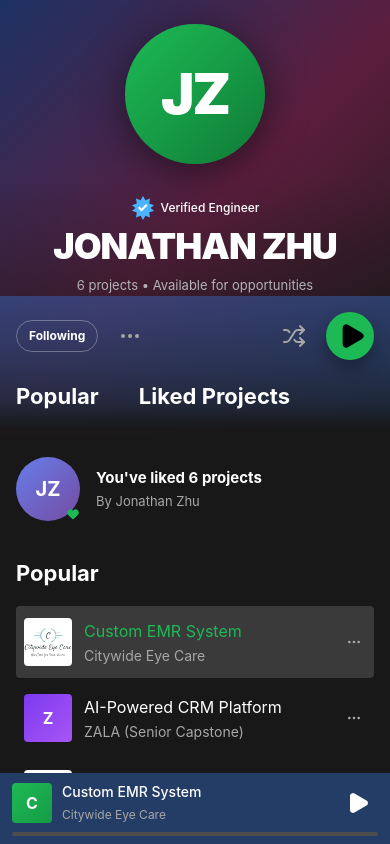
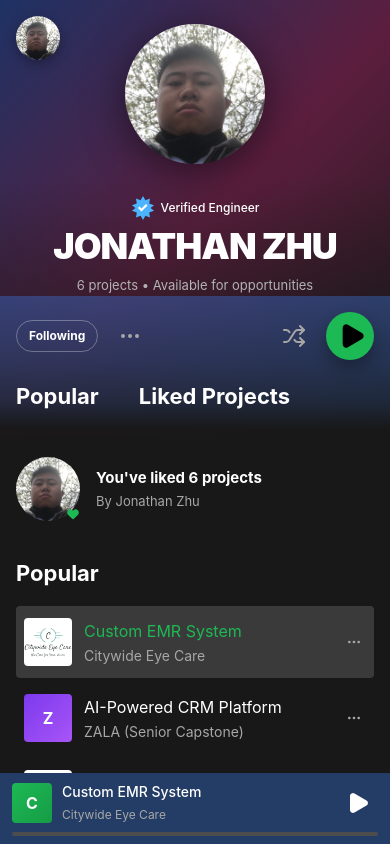
Before and after one commit to Jonathanz4344/portfolio, a React (Vite) app: page / in a window 390 px wide. Built offline with nearby package versions, Linux system fonts and the light colour scheme.

Commit message:
added profile image.

```diff
--- a/index.html
+++ b/index.html
@@ -4,7 +4,7 @@
     <meta charset="UTF-8" />
     <link rel="icon" type="image/svg+xml" href="/vite.svg" />
     <meta name="viewport" content="width=device-width, initial-scale=1.0" />
-    <title>portfolio</title>
+    <title>Jonathan Zhu | Software Engineer</title>
   </head>
   <body>
     <div id="root"></div>
--- a/src/App.css
+++ b/src/App.css
@@ -96,9 +96,15 @@
   .app-container {
     flex-direction: column;
   }
+}
 
+@media (max-width: 768px) {
   .sidebar {
     display: none;
+  }
+
+  .sidebar.mobile-open {
+    display: flex;
   }
 }
 
--- a/src/App.tsx
+++ b/src/App.tsx
@@ -149,6 +149,7 @@
         onPlayingChange={setIsPlaying}
         isRepeatOn={isRepeatOn}
         onRepeatToggle={handleRepeatToggle}
+        onViewDetails={() => setShowProjectDetail(true)}
       />
 
       <ProjectDetail
--- a/src/components/Hero/Hero.css
+++ b/src/components/Hero/Hero.css
@@ -86,16 +86,15 @@
 .profile-photo {
   width: 230px;
   height: 230px;
-  background: linear-gradient(135deg, #1DB954 0%, #169c46 50%, #0f7a35 100%);
   border-radius: 50%;
-  display: flex;
-  align-items: center;
-  justify-content: center;
-  font-size: 90px;
-  font-weight: 900;
-  color: #fff;
+  overflow: hidden;
   box-shadow: 0 8px 40px rgba(0, 0, 0, 0.5);
-  letter-spacing: -4px;
+}
+
+.profile-img {
+  width: 100%;
+  height: 100%;
+  object-fit: cover;
 }
 
 /* Action Bar */
--- a/src/components/Hero/Hero.tsx
+++ b/src/components/Hero/Hero.tsx
@@ -58,7 +58,7 @@
 
         <div className="hero-image">
           <div className="profile-photo">
-            <span>JZ</span>
+            <img src="/profile.jpg" alt="Jonathan Zhu" className="profile-img" />
           </div>
         </div>
       </div>
--- a/src/components/NowPlayingBar/NowPlayingBar.css
+++ b/src/components/NowPlayingBar/NowPlayingBar.css
@@ -31,9 +31,18 @@
 .full-player-close {
   background: none;
   border: none;
+  color: #a7a7a7;
+  cursor: pointer;
+  padding: 4px;
+  display: flex;
+  align-items: center;
+  justify-content: center;
+  transition: all 0.2s ease;
+}
+
+.full-player-close:hover {
   color: #fff;
-  cursor: pointer;
-  padding: 8px;
+  transform: scale(1.1);
 }
 
 .full-player-header-name {
@@ -49,9 +58,18 @@
 .full-player-menu-btn {
   background: none;
   border: none;
+  color: #a7a7a7;
+  cursor: pointer;
+  padding: 4px;
+  display: flex;
+  align-items: center;
+  justify-content: center;
+  transition: all 0.2s ease;
+}
+
+.full-player-menu-btn:hover {
   color: #fff;
-  cursor: pointer;
-  padding: 8px;
+  transform: scale(1.1);
 }
 
 .full-player-dropdown {
--- a/src/components/ProjectList/ProjectList.css
+++ b/src/components/ProjectList/ProjectList.css
@@ -417,13 +417,13 @@
   width: 64px;
   height: 64px;
   border-radius: 50%;
-  background: linear-gradient(135deg, #667eea 0%, #764ba2 100%);
-  display: flex;
-  align-items: center;
-  justify-content: center;
-  font-size: 20px;
-  font-weight: 700;
-  color: #fff;
+  overflow: hidden;
+}
+
+.liked-profile-img {
+  width: 100%;
+  height: 100%;
+  object-fit: cover;
 }
 
 .liked-heart-badge {
--- a/src/components/ProjectList/ProjectList.tsx
+++ b/src/components/ProjectList/ProjectList.tsx
@@ -95,7 +95,7 @@
           <div className="liked-songs-card">
             <div className="liked-profile-container">
               <div className="liked-profile-image">
-                <span>JZ</span>
+                <img src="/profile.jpg" alt="JZ" className="liked-profile-img" />
               </div>
               <div className="liked-heart-badge">
                 <Heart size={14} fill="#1DB954" strokeWidth={0} />
@@ -262,7 +262,7 @@
           <div className="liked-songs-card">
             <div className="liked-profile-container">
               <div className="liked-profile-image">
-                <span>JZ</span>
+                <img src="/profile.jpg" alt="JZ" className="liked-profile-img" />
               </div>
               <div className="liked-heart-badge">
                 <Heart size={14} fill="#1DB954" strokeWidth={0} />
--- a/src/components/Sidebar/Sidebar.css
+++ b/src/components/Sidebar/Sidebar.css
@@ -23,15 +23,21 @@
 .logo-icon {
   width: 48px;
   height: 48px;
-  background: linear-gradient(135deg, #1DB954 0%, #1ed760 100%);
   border-radius: 50%;
-  display: flex;
-  align-items: center;
-  justify-content: center;
-  font-weight: 800;
-  font-size: 18px;
-  color: #000;
-  box-shadow: 0 4px 12px rgba(29, 185, 84, 0.4);
+  overflow: hidden;
+  box-shadow: 0 4px 12px rgba(0, 0, 0, 0.3);
+}
+
+.logo-img {
+  width: 100%;
+  height: 100%;
+  object-fit: cover;
+}
+
+.mobile-menu-img {
+  width: 100%;
+  height: 100%;
+  object-fit: cover;
 }
 
 .logo-text h1 {
@@ -304,9 +310,108 @@
   display: block;
 }
 
+/* Mobile Menu Button */
+.mobile-menu-btn {
+  display: none;
+  position: fixed;
+  top: 16px;
+  left: 16px;
+  z-index: 1000;
+  background: transparent;
+  border: none;
+  border-radius: 50%;
+  width: 44px;
+  height: 44px;
+  cursor: pointer;
+  overflow: hidden;
+  box-shadow: 0 4px 12px rgba(0, 0, 0, 0.3);
+  transition: all 0.2s ease;
+  padding: 0;
+}
+
+.mobile-menu-btn:hover {
+  background: #1ed760;
+  transform: scale(1.05);
+}
+
+.mobile-menu-btn.hidden {
+  opacity: 0;
+  pointer-events: none;
+}
+
+/* Mobile Backdrop */
+.sidebar-backdrop {
+  display: none;
+  position: fixed;
+  inset: 0;
+  background: rgba(0, 0, 0, 0.6);
+  z-index: 998;
+  opacity: 0;
+  visibility: hidden;
+  transition: opacity 0.3s ease, visibility 0.3s ease;
+}
+
+.sidebar-backdrop.open {
+  opacity: 1;
+  visibility: visible;
+}
+
+/* Sidebar Close Button (mobile only) */
+.sidebar-close-btn {
+  display: none;
+  background: none;
+  border: none;
+  color: #a7a7a7;
+  cursor: pointer;
+  padding: 4px;
+  transition: color 0.2s ease;
+}
+
+.sidebar-close-btn:hover {
+  color: #fff;
+}
+
 /* Mobile Styles */
 @media (max-width: 768px) {
+  .mobile-menu-btn {
+    display: flex;
+  }
+
+  .sidebar-backdrop {
+    display: block;
+  }
+
   .sidebar {
-    display: none;
+    display: flex;
+    flex-direction: column;
+    position: fixed;
+    top: 0;
+    left: 0;
+    height: 100vh;
+    height: 100dvh;
+    width: 75%;
+    max-width: 320px;
+    z-index: 999;
+    transform: translateX(-100%);
+    transition: transform 0.3s ease;
+    background: linear-gradient(180deg, #181818 0%, #181818 100%);
+    border-right: 1px solid rgba(255, 255, 255, 0.1);
+    overflow-y: auto;
+  }
+
+  .sidebar.mobile-open {
+    transform: translateX(0);
+  }
+
+  .sidebar-header {
+    display: flex;
+    justify-content: space-between;
+    align-items: center;
+  }
+
+  .sidebar-close-btn {
+    display: flex;
+    align-items: center;
+    justify-content: center;
   }
 }
--- a/src/components/Sidebar/Sidebar.tsx
+++ b/src/components/Sidebar/Sidebar.tsx
@@ -1,5 +1,5 @@
 import { useState } from 'react';
-import { Github, Linkedin, Mail, Phone, Briefcase, FolderKanban, GraduationCap, User, Home, FileText, Download, X } from 'lucide-react';
+import { Github, Linkedin, Mail, Phone, Briefcase, FolderKanban, GraduationCap, User, Home, FileText, Download, X, Menu } from 'lucide-react';
 import type { ProfileData } from '../../types';
 import './Sidebar.css';
 
@@ -11,21 +11,43 @@
 
 const Sidebar = ({ profile, activeSection, onSectionChange }: SidebarProps) => {
   const [showResumeModal, setShowResumeModal] = useState(false);
+  const [isMobileOpen, setIsMobileOpen] = useState(false);
+
+  const handleNavClick = (section: string) => {
+    onSectionChange(section);
+    setIsMobileOpen(false);
+  };
 
   const navItems = [
     { id: 'home', icon: Home, label: 'Home' },
+    { id: 'projects', icon: FolderKanban, label: 'Projects' },
     { id: 'about', icon: User, label: 'About' },
     { id: 'experience', icon: Briefcase, label: 'Experience' },
-    { id: 'projects', icon: FolderKanban, label: 'Projects' },
     { id: 'education', icon: GraduationCap, label: 'Education' },
   ];
 
   return (
-    <aside className="sidebar">
+    <>
+      {/* Mobile Menu Button - Just the logo */}
+      <button
+        className={`mobile-menu-btn ${isMobileOpen ? 'hidden' : ''}`}
+        onClick={() => setIsMobileOpen(true)}
+        aria-label="Open menu"
+      >
+        <img src="/profile.jpg" alt="JZ" className="mobile-menu-img" />
+      </button>
+
+      {/* Mobile Backdrop */}
+      <div
+        className={`sidebar-backdrop ${isMobileOpen ? 'open' : ''}`}
+        onClick={() => setIsMobileOpen(false)}
+      />
+
+      <aside className={`sidebar ${isMobileOpen ? 'mobile-open' : ''}`}>
         <div className="sidebar-header">
           <div className="logo">
             <div className="logo-icon">
-            <span>JZ</span>
+              <img src="/profile.jpg" alt="JZ" className="logo-img" />
             </div>
             <div className="logo-text">
               <h1>{profile.name}</h1>
@@ -40,7 +62,7 @@
             {navItems.map((item) => (
               <button
                 key={item.id}
-              onClick={() => onSectionChange(item.id)}
+                onClick={() => handleNavClick(item.id)}
                 className={`nav-item ${activeSection === item.id ? 'active' : ''}`}
               >
                 <item.icon size={20} />
@@ -82,8 +104,9 @@
           </button>
         </div>
       </div>
+    </aside>
 
-      {/* Resume Modal */}
+      {/* Resume Modal - Outside sidebar for full screen on mobile */}
       {showResumeModal && (
         <div className="resume-modal-overlay" onClick={() => setShowResumeModal(false)}>
           <div className="resume-modal" onClick={(e) => e.stopPropagation()}>
@@ -122,7 +145,7 @@
           </div>
         </div>
       )}
-    </aside>
+    </>
   );
 };
 
--- a/src/data/profileData.ts
+++ b/src/data/profileData.ts
@@ -67,7 +67,8 @@
       description: "Interactive developer portfolio designed with Spotify's UI/UX as inspiration, featuring dynamic animations and responsive design",
       impact: "Unique personal branding",
       tech: ["React", "TypeScript", "Vite", "CSS"],
-      type: "Frontend Development"
+      type: "Frontend Development",
+      companyLogo: "/profile.jpg"
     },
     {
       title: "Automation & Analytics Platform",
```
Also changed, not shown: src/components/NowPlayingBar/NowPlayingBar.tsx (+63 -9 lines), public/profile.jpg (added). Lines whose indentation alone changed are shown as unchanged.
